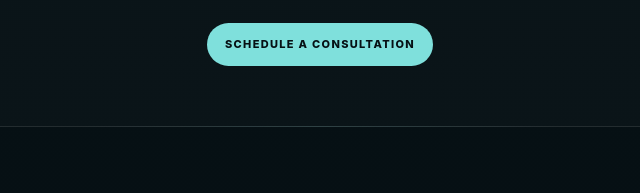
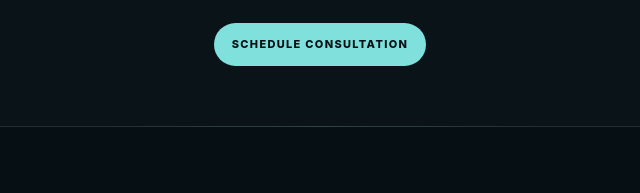
Before and after one commit to chrisdudine/makani-media-website, a plain HTML site: page pricing.html in a window 1280 px wide. Shown: the part 4631-4824 px from the top of the page, 320-960 px from the left. Drawn offline with Linux system fonts and the light colour scheme.

Commit message:
Shorten pricing button label to Schedule Consultation

```diff
--- a/pricing.html
+++ b/pricing.html
@@ -600,7 +600,7 @@
           <p>
             Choose a package or tell us about your project and we’ll build the right level of coverage around your goals.
           </p>
-          <a class="btn primary" href="schedule-consultation.html">SCHEDULE A CONSULTATION</a>
+          <a class="btn primary" href="schedule-consultation.html">SCHEDULE CONSULTATION</a>
         </div>
       </div>
     </section>
```
